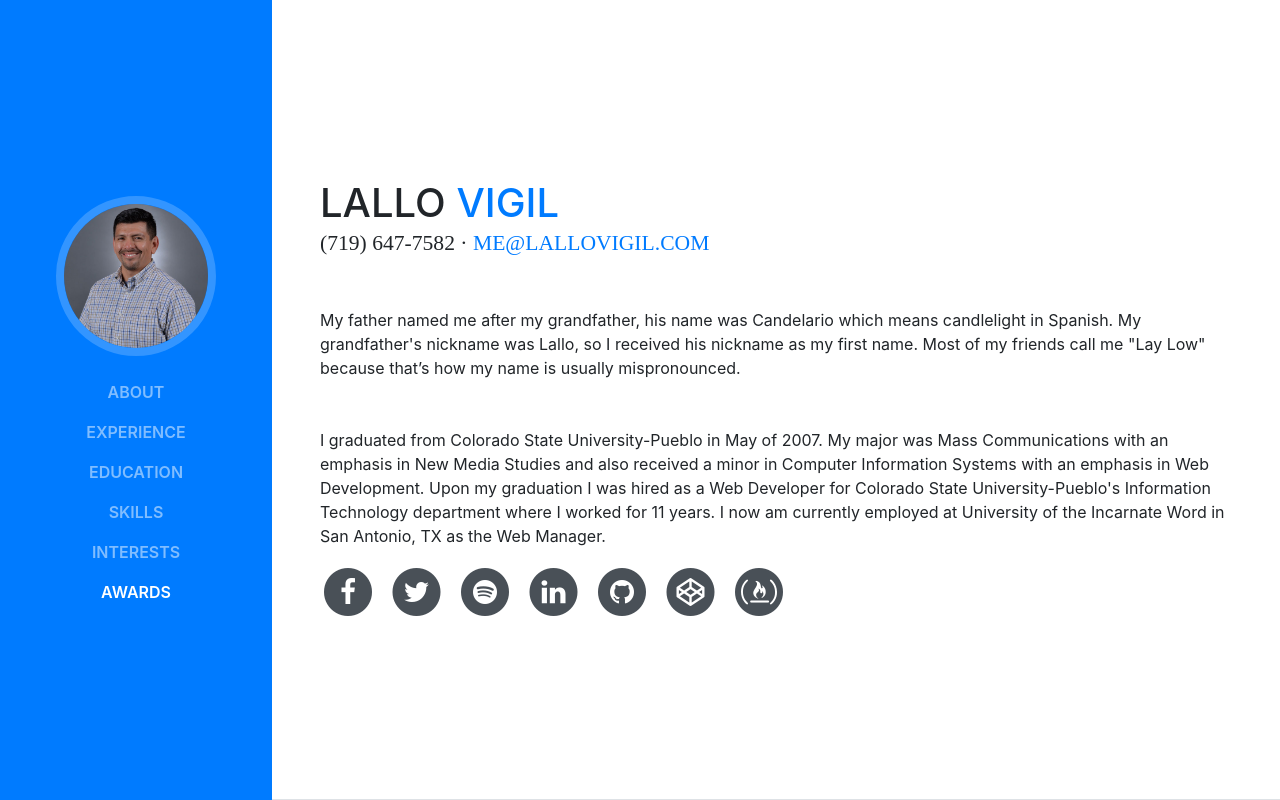
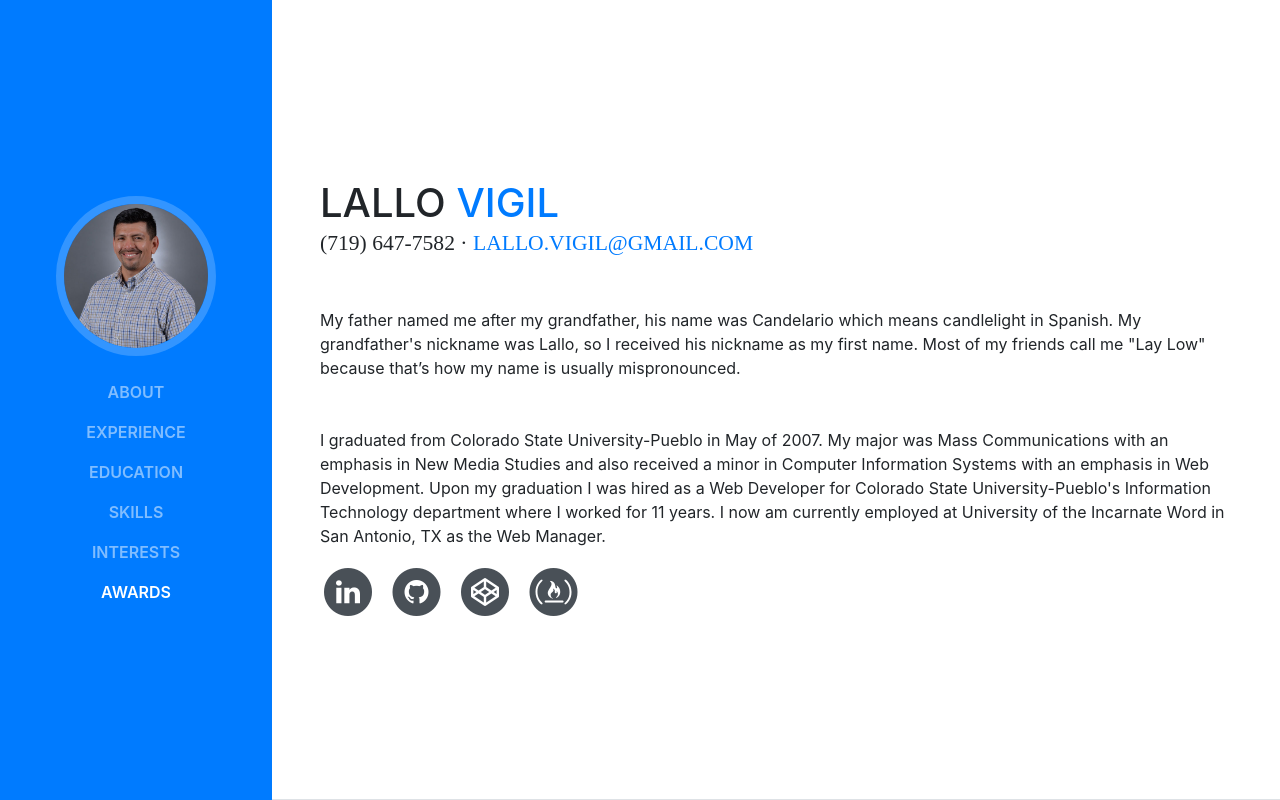
Before and after one commit to lalov1/lalov1.github.io, a website with bundled scripts: page index.html in a window 1280 px wide. Shown: the top 800 px of the page. Built offline with nearby package versions, Linux system fonts and the light colour scheme; a web font is replaced by a local one.

Commit message:
Updated email and social icons

```diff
--- a/index.html
+++ b/index.html
@@ -116,7 +116,7 @@
           </h1>
           <div class="subheading mb-5">
             (719) 647-7582 ·
-            <a href="mailto:me@lallovigil.com">me@lallovigil.com</a>
+            <a href="mailto:lallo.vigil@gmail.com">lallo.vigil@gmail.com</a>
           </div>
           <p class="mb-5">
             My father named me after my grandfather, his name was Candelario
@@ -136,30 +136,6 @@
             Antonio, TX as the Web Manager.
           </p>
           <ul class="list-inline list-social-icons mb-0">
-            <li class="list-inline-item">
-              <a href="https://www.facebook.com/lallo.vigil" target="_blank">
-                <span class="fa-stack fa-lg">
-                  <i class="fa fa-circle fa-stack-2x"></i>
-                  <i class="fa fa-facebook fa-stack-1x fa-inverse"></i>
-                </span>
-              </a>
-            </li>
-            <li class="list-inline-item">
-              <a href="https://twitter.com/lalov1" target="_blank">
-                <span class="fa-stack fa-lg">
-                  <i class="fa fa-circle fa-stack-2x"></i>
-                  <i class="fa fa-twitter fa-stack-1x fa-inverse"></i>
-                </span>
-              </a>
-            </li>
-            <li class="list-inline-item">
-              <a href="https://open.spotify.com/user/lalov1" target="_blank">
-                <span class="fa-stack fa-lg">
-                  <i class="fa fa-circle fa-stack-2x"></i>
-                  <i class="fa fa-spotify fa-stack-1x fa-inverse"></i>
-                </span>
-              </a>
-            </li>
             <li class="list-inline-item">
               <a href="https://www.linkedin.com/in/lallovigil/" target="_blank">
                 <span class="fa-stack fa-lg">
@@ -418,12 +394,14 @@
 
           <div class="subheading mb-3">Advanced training and experience</div>
           <p>
-            Adobe Creative Suite, Amazon Web Services, Cascade Server, Google Analytics, Joomla, Microsoft Office Suite, SiteImprove, WordPress, and Visual Studio
-            Code
+            Adobe Creative Suite, Amazon Web Services, Cascade Server, Google
+            Analytics, Joomla, Microsoft Office Suite, SiteImprove, WordPress,
+            and Visual Studio Code
           </p>
           <p>
             <a class="btn btn-default" href="docs/resume.pdf" target="_blank"
-              ><i class="fa fa-download" aria-hidden="true"></i> View Full Resume</a
+              ><i class="fa fa-download" aria-hidden="true"></i> View Full
+              Resume</a
             >
           </p>
         </div>
```
